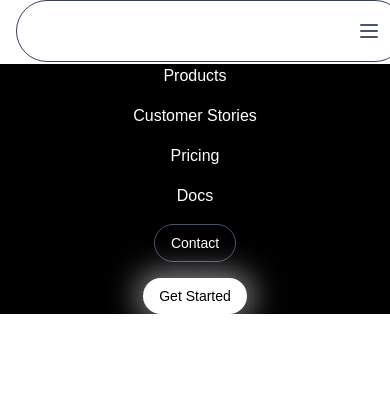
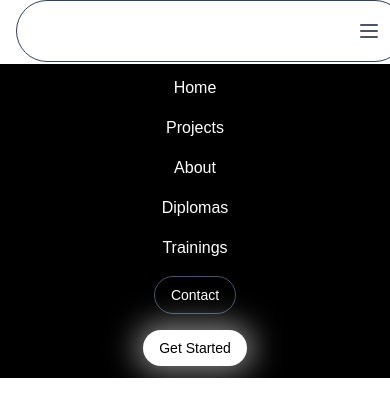
Before and after one commit to Vincent-Tshipamba/my-portfolio, a Next.js app: page /about in a window 390 px wide. Both pictures are taken after a click on the button 369 px from the left and 31 px from the top of the page. Shown: the top 416 px of the page. Built offline with nearby package versions, Linux system fonts and the light colour scheme.

Commit message:
Improved the navigation with the use of next component Link for propper navigation between pages.

```diff
--- a/components/Navigation.js
+++ b/components/Navigation.js
@@ -56,22 +56,27 @@ export default function Navigation() {
                     <path d="M4 6h16M4 12h16M4 18h16" />
                 </svg>
             </button>
-            <div id="mobileMenu" className={`absolute ${!isOpen ? 'hidden' : 'flex'} top-16 text-base bg-black flex-col w-full left-0 items-center gap-4`}>
-                <a className="hover:text-indigo-600" href="#">
-                    Products
-                </a>
-                <a className="hover:text-indigo-600" href="#">
-                    Customer Stories
-                </a>
-                <a className="hover:text-indigo-600" href="#">
-                    Pricing
-                </a>
-                <a className="hover:text-indigo-600" href="#">
-                    Docs
-                </a>
+            <div id="mobileMenu" className={`absolute ${!isOpen ? 'hidden' : 'flex'} top-16 text-base bg-black flex-col w-full left-0 items-center gap-4 z-50 p-3`}>
+                <Link className="hover:text-indigo-600" href="/">
+                    Home
+                </Link>
+                <Link className="hover:text-indigo-600" href="/projects">
+                    Projects
+                </Link>
+                <Link className="hover:text-indigo-600" href="/about">
+                    About
+                </Link>
+                <Link className="hover:text-indigo-600" href="/diplomas">
+                    Diplomas
+                </Link>
+                <Link className="hover:text-indigo-600" href="/trainings">
+                    Trainings
+                </Link>
                 <button
                     className="border border-slate-600 hover:bg-slate-800 px-4 py-2 rounded-full text-sm font-medium transition">
-                    Contact
+                    <Link href="/contact">
+                        Contact
+                    </Link>
                 </button>
                 <button
                     className="bg-white hover:shadow-[0px_0px_30px_14px] shadow-[0px_0px_30px_7px] hover:shadow-white/50 shadow-white/50 text-black px-4 py-2 rounded-full text-sm font-medium hover:bg-slate-100 transition duration-300">
```
